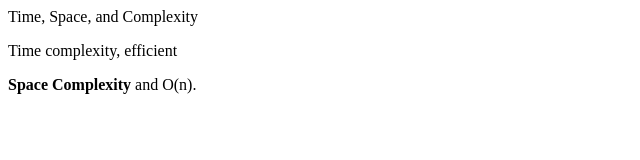
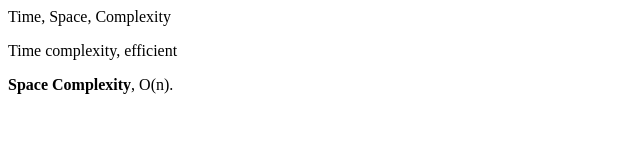
Before and after one commit to acciojob/time-and-space-complexity-ManjeetKumarGautam, a website: page main.html in a window 1280 px wide. Shown: the full height of the page, 0-640 px from the left. Drawn offline with Linux system fonts and the light colour scheme.

Commit message:
created a submission

```diff
--- a/main.html
+++ b/main.html
@@ -8,9 +8,9 @@
 
 <body
 
-	<h1>Time, Space, and Complexity</h1>
+	<h1>Time, Space, Complexity</h1>
 	<p>Time complexity, efficient</p>
-	<p><b>Space Complexity</b> and O(n).</p>
+	<p><b>Space Complexity</b>, O(n).</p>
 	<!-- the entire body must be written by student -->
     <script type="text/javascript" src="./script.js">
 </script>
```
